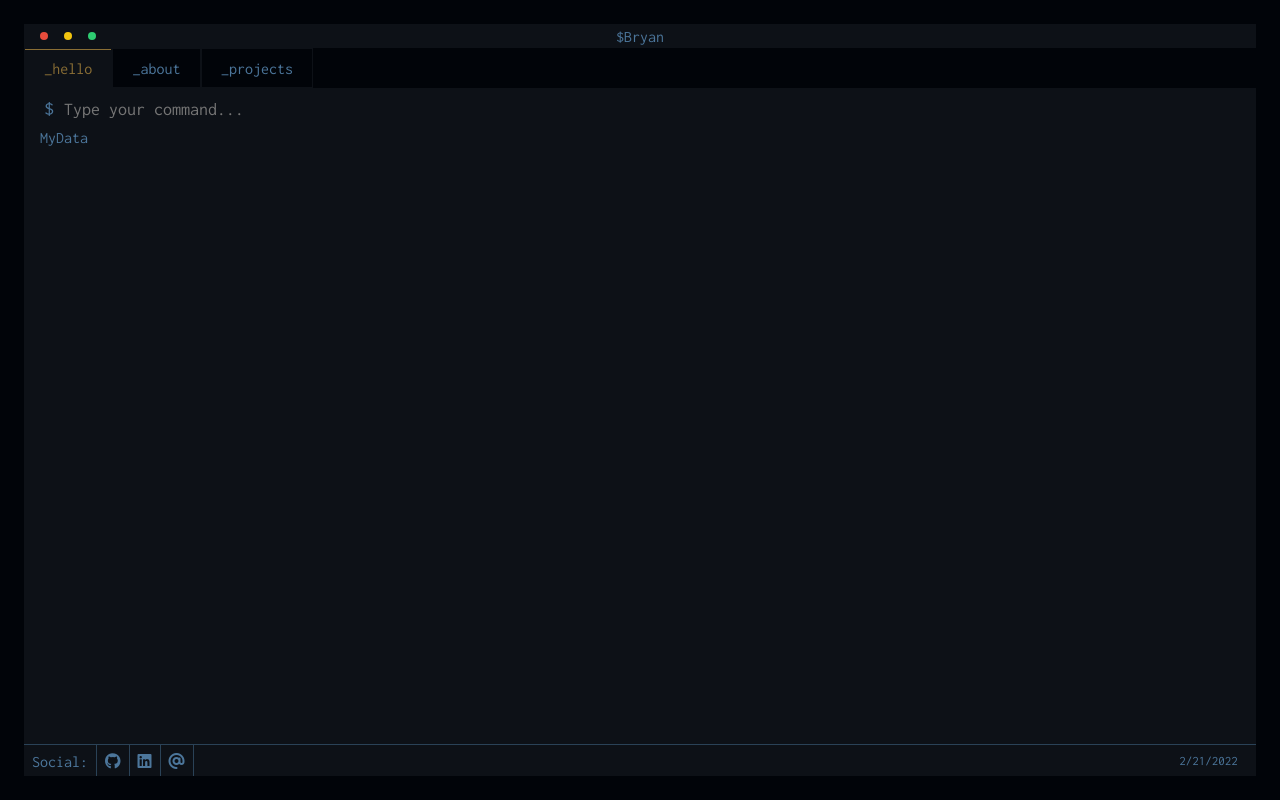
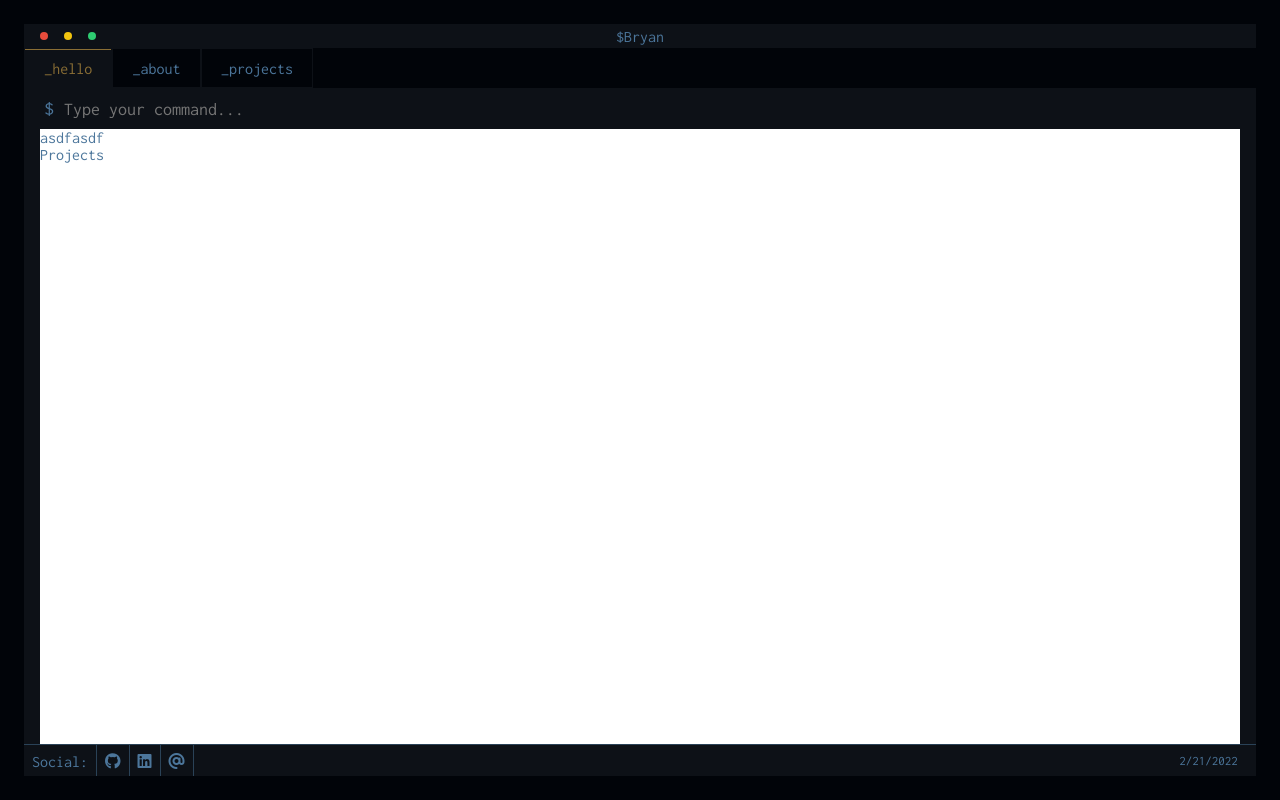
Before and after one commit to ripterdust/Portfolio2022, a React (Create React App) app: page / in a window 1280 px wide. Built offline with nearby package versions, Linux system fonts and the light colour scheme.

Commit message:
Fixed the extra heigh bug

```diff
--- a/src/components/MyData.js
+++ b/src/components/MyData.js
@@ -1,5 +1,10 @@
 export const MyData = () => {
-  return (
-    <div>MyData</div>
-  )
+  return <div className="myData">
+    <div className="name">
+      asdfasdf
+    </div>
+    <div className="projects">
+      Projects
+    </div>
+  </div>
 }
--- a/src/styles/_hello.scss
+++ b/src/styles/_hello.scss
@@ -29,7 +29,7 @@
 
     .terminal-function {
         padding: 0 1em;
-        height: 100%;
+        height: calc(100% - 2.5em);
         width: 100%;
     }
 
--- a/src/styles/_myData.scss
+++ b/src/styles/_myData.scss
@@ -0,0 +1,5 @@
+.myData{
+    background: white;
+    width: 100%;
+    height: 100%;
+}
```
